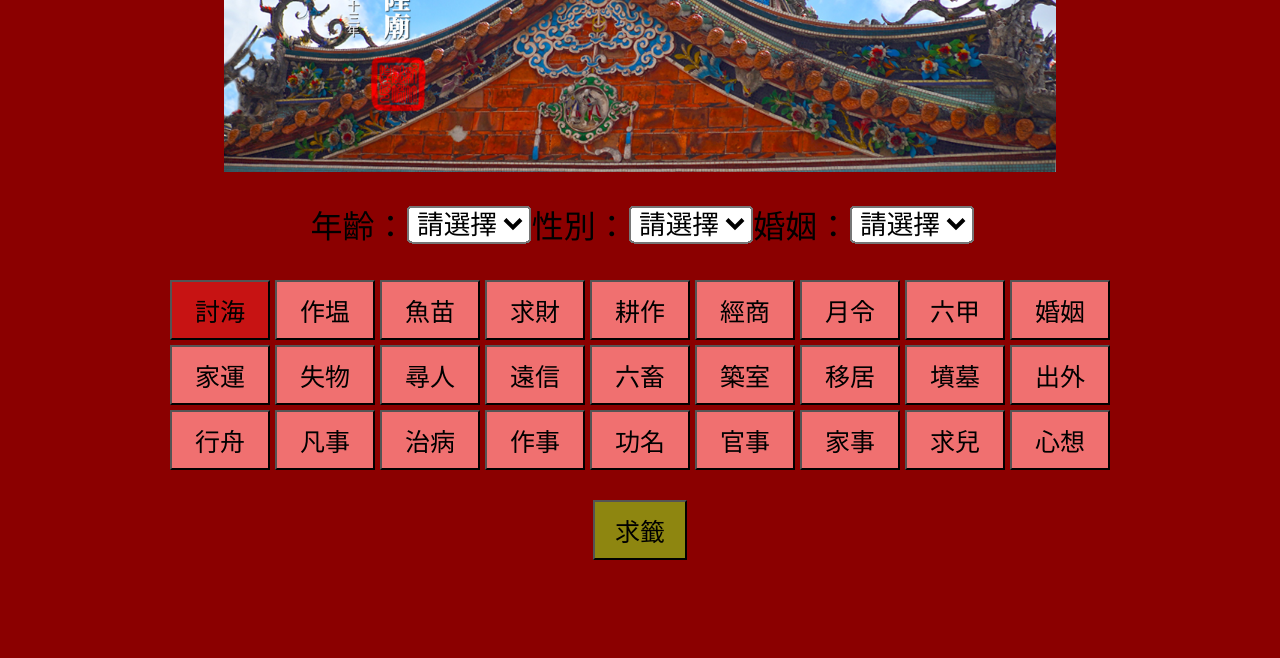
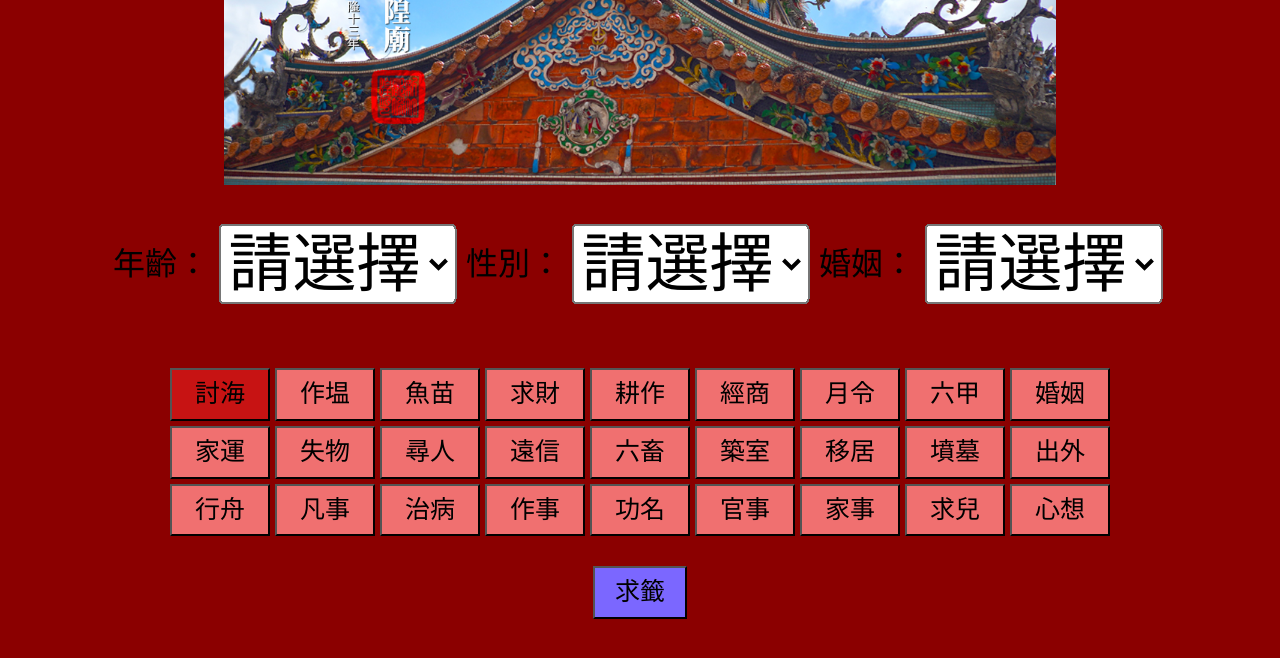
Before and after one commit to wiedu-a0224/Daniel_git, a plain HTML site: page askingGod/index.html in a window 1280 px wide. Both pictures are taken after a click on the button "討海". Drawn offline with nearby package versions, Linux system fonts and the light colour scheme.

Commit message:
20240525 16:00

```diff
--- a/askingGod/index.html
+++ b/askingGod/index.html
@@ -1,8 +1,10 @@
 <!DOCTYPE html>
 <html>
 <head>
+    <link rel="stylesheet" href="https://necolas.github.io/normalize.css/8.0.1/normalize.css">
     <title>Taoist Temple</title>
     <meta charset="UTF-8">
+
     <style>
         body {
             /*  背景圖大小符合頁面75%寬度, 25%高度 */
@@ -71,6 +73,7 @@
             background-color: #f07070;
         }
         .grid-button:active {
+            transform: scale(0.9);
             background-color: #8e1010;  /* Change the color when the button is clicked */
         }
      </style>
@@ -146,7 +149,7 @@
                 button.addEventListener('click', function() {
                     // 將所有按鈕的背景色重置為原始顏色
                     buttons.forEach(function(otherButton) {
-                        otherButton.style.backgroundColor = '#8e8610';
+                        otherButton.style.backgroundColor = '#f07070';
                     });
                     // Change the background color of the clicked button
                     this.style.backgroundColor = '#c71313';
@@ -158,14 +161,12 @@
     <button class="fortune-button">求籤</button>
         <script>
             // Get all buttons with the class 'grid-button'
-            var buttons = document.querySelectorAll('.fortune-button');
+            var fortuneButton = document.querySelector('.fortune-button');
 
             // Add a click event listener to each button
-            buttons.forEach(function(button) {
-                button.addEventListener('click', function() {
-                    // Change the background color of the clicked button
-                    this.style.backgroundColor = "#3413c7";
-                });
+            fortuneButton.addEventListener('click', function() {
+                // Change the background color of the clicked button
+                this.style.backgroundColor = "#3413c7";
             });
 
         </script>
```
